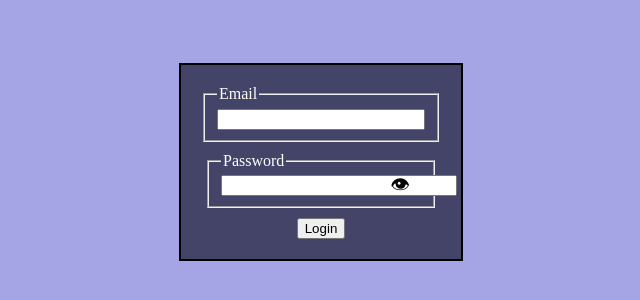
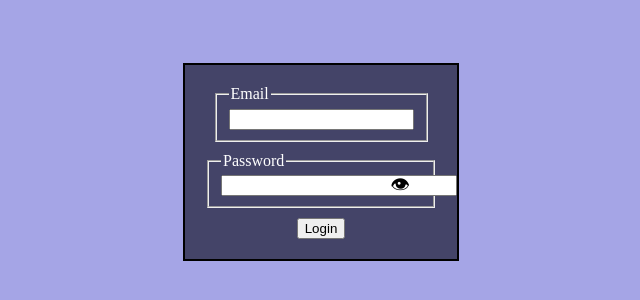
Before and after one commit to utkarshh7/Utkarsh-265, a plain HTML site: page Password Show-Hide/index.html in a window 1280 px wide. Shown: the part 238-538 px from the top of the page, without its empty margins (319-959 px from the left). Drawn offline with Linux system fonts and the light colour scheme.

Commit message:
changed input box width

```diff
--- a/Password Show-Hide/style.css
+++ b/Password Show-Hide/style.css
@@ -17,10 +17,6 @@ body {
     gap: 10px;
     color: white;
     align-items: center;
-}
-
-input {
-    width: 200px;
 }
 
 .password-container {
```
